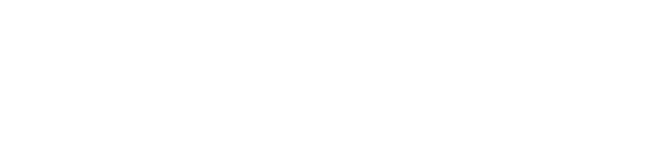
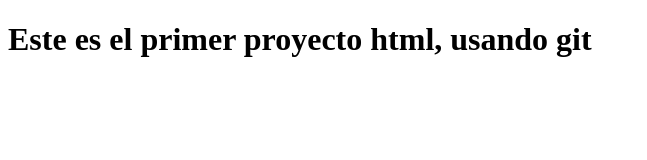
Before and after one commit to rodofilms/proyecto_de_prueba_git, a plain HTML site: page index.html in a window 1280 px wide. Shown: the whole page, without its empty margins (0-647 px from the left). Drawn offline with Linux system fonts and the light colour scheme.

Commit message:
Segundo commit, se agrego texto al index html

```diff
--- a/index.html
+++ b/index.html
@@ -3,9 +3,9 @@
 <head>
     <meta charset="UTF-8">
     <meta name="viewport" content="width=device-width, initial-scale=1.0">
-    <title>Document</title>
+    <title>Proyecto de practica de Git</title>
 </head>
 <body>
-
+    <h1>Este es el primer proyecto html, usando git</h1>
 </body>
 </html>
```
